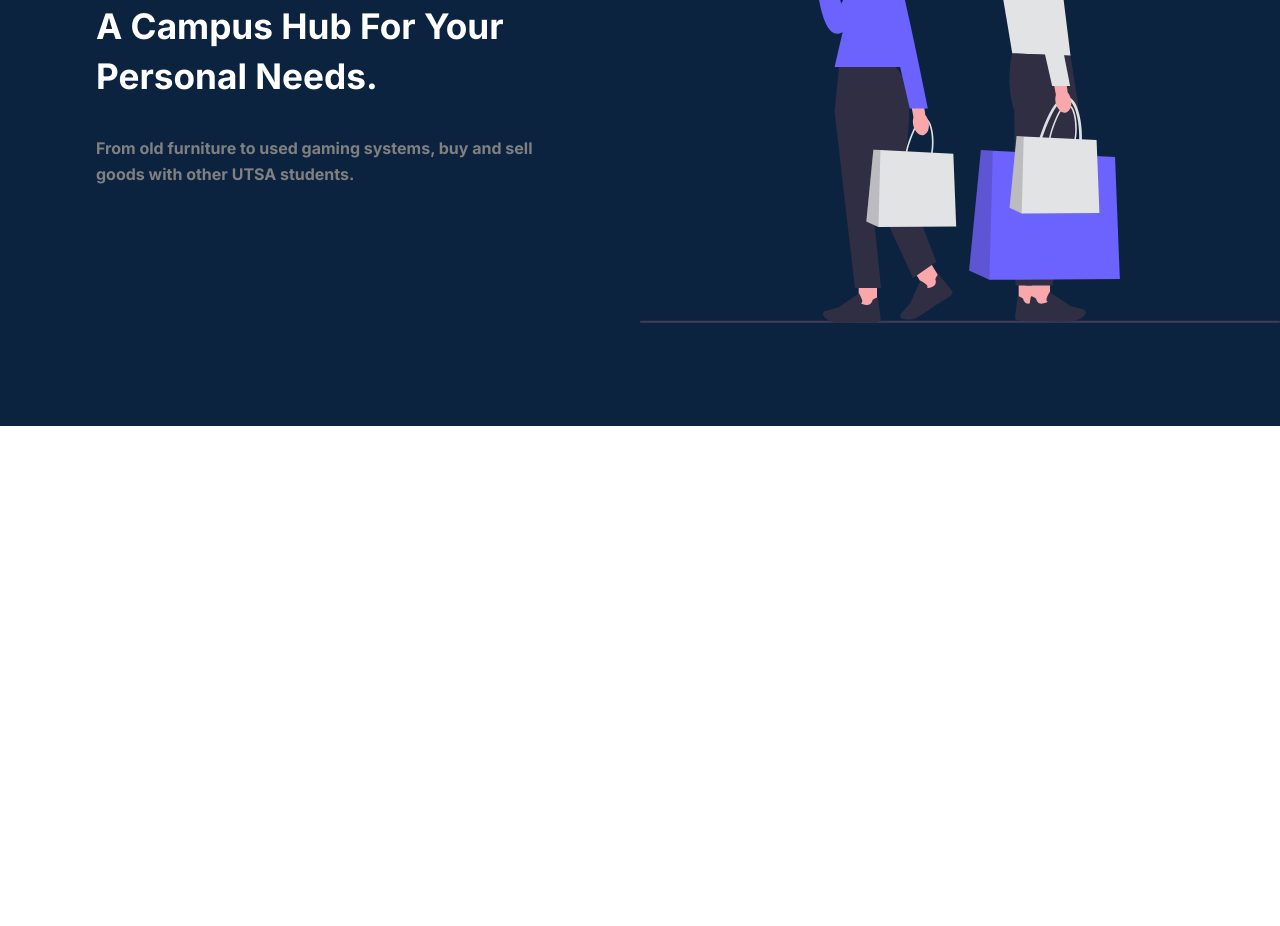
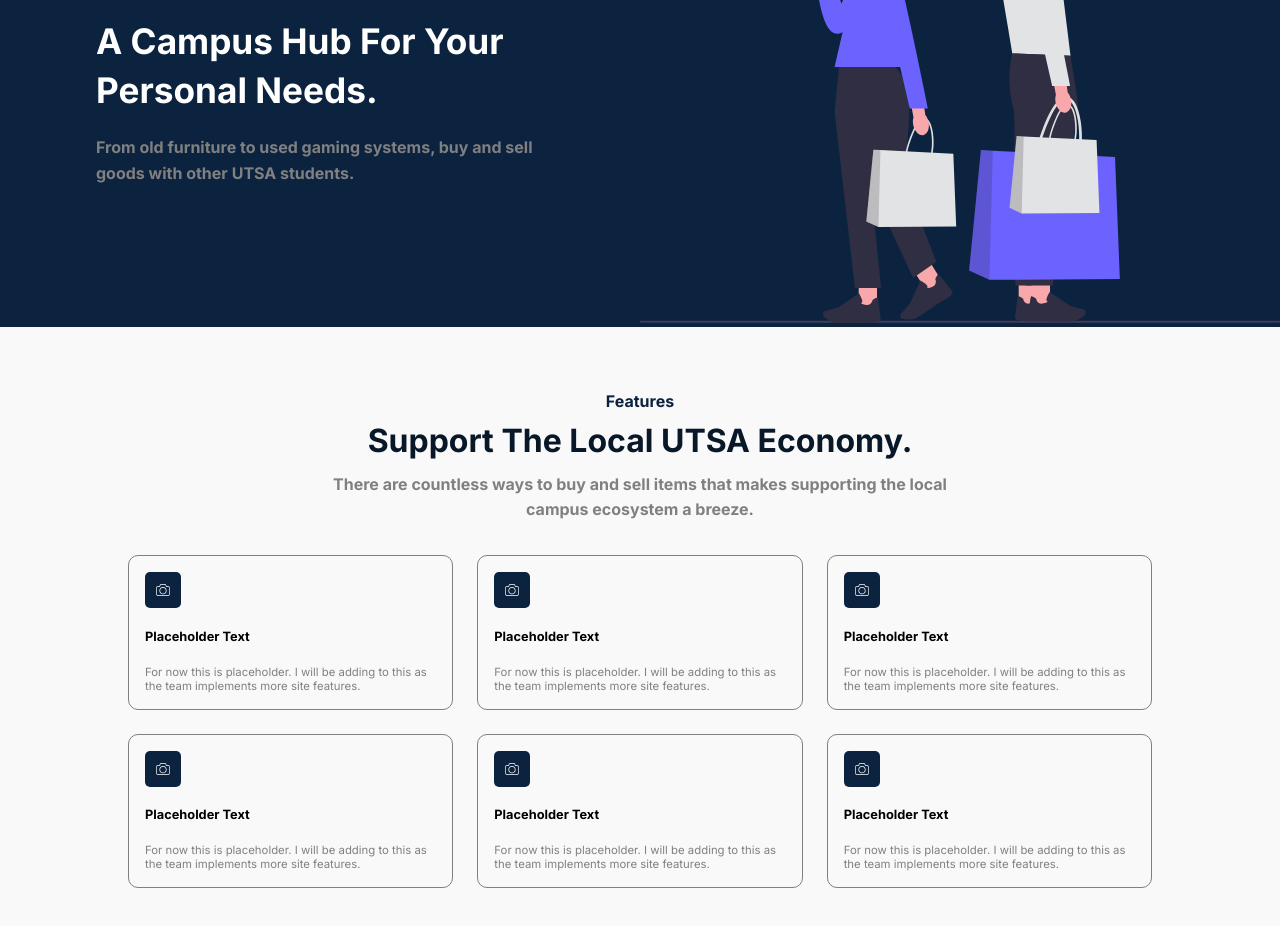
Before and after one commit to AnnalisaVuong/UTSA-Marketplace, a React (Vite) app in the folder frontend/: page / in a window 1280 px wide. Shown: the part 200-1126 px from the top of the page. Before the commit the page ends 800 px from the top, so only its background shows below. Built offline with nearby package versions, Linux system fonts and the light colour scheme.

Commit message:
Finished first iteration of the landing page.

```diff
--- /dev/null
+++ b/frontend/src/components/InfoBox.jsx
@@ -0,0 +1,57 @@
+import "@style/InfoBox.css";
+
+// @ts-ignore
+import cameraPath from "@assets/camera.svg";
+
+/**
+ * Component: InfoItem
+ *
+ * @description - An info box that displays information about the product.
+ *
+ * @param {Object} props
+ * @param {string} props.img - The image to display inside of the box.
+ * @param {string} props.alt - The alt for the image.
+ * @param {string} props.title - The title of the headline inside of the box.
+ * @param {string} props.children - The smaller text content underneath the title.
+ *
+ * @returns {React.ReactElement}
+ */
+function InfoItem({ img, alt, title, children }) {
+  return (
+    <div className="info-item">
+      <div className="logo-background">
+        <img src={img} alt={alt} />
+      </div>
+      <h1>{title}</h1>
+      <p>{children}</p>
+    </div>
+  );
+}
+
+/**
+ * Component: InfoBox
+ *
+ * @description - An information section of the page.
+ * Items are displayed in a grid layout.
+ *
+ * @returns {React.ReactElement}
+ */
+export default function InfoBox() {
+  /** @type {React.ReactElement[]} */
+  const elements = [];
+  for (let i = 0; i < 6; i++) {
+    elements.push(
+      <InfoItem
+        img={cameraPath}
+        alt="An image of a camera."
+        title="Placeholder Text"
+        key={`element-${i}`}
+      >
+        For now this is placeholder. I will be adding to this as the team
+        implements more site features.
+      </InfoItem>,
+    );
+  }
+
+  return <div className="info-grid">{elements}</div>;
+}
--- a/frontend/src/routes/LandingPage.jsx
+++ b/frontend/src/routes/LandingPage.jsx
@@ -1,5 +1,6 @@
 import Header from "@components/Header";
 import "@style/LandingPage.css";
+import InfoBox from "@components/InfoBox";
 
 // @ts-ignore - Tell LSP to ignore this line.
 import shoppingSvgPath from "@assets/shopping.svg";
@@ -35,6 +36,17 @@
           </div>
         </div>
       </div>
+      <div className="hero-section-white">
+        <div className="hero hero-white">
+          <h3>Features</h3>
+          <h1>Support The Local UTSA Economy.</h1>
+          <h2>
+            There are countless ways to buy and sell items that makes supporting
+            the local campus ecosystem a breeze.
+          </h2>
+        </div>
+        <InfoBox></InfoBox>
+      </div>
     </>
   );
 }
--- a/frontend/src/style/Header.css
+++ b/frontend/src/style/Header.css
@@ -15,7 +15,7 @@
   transition:
     background-color 400ms,
     filter 400ms;
-  filter: drop-shadow(0 2px 6px black);
+  filter: drop-shadow(0 1px 1px gray);
   position: sticky;
   top: 0px;
 }
--- /dev/null
+++ b/frontend/src/style/InfoBox.css
@@ -0,0 +1,58 @@
+.info-grid {
+  display: grid;
+  grid-template: 1fr 1fr / 1fr 1fr 1fr;
+  gap: 1.5em;
+  width: 80%;
+  height: 65%;
+}
+
+.info-item {
+  border: 0.5px solid #808080;
+  border-radius: 10px;
+  display: flex;
+  gap: 1.3em;
+  flex-direction: column;
+  justify-content: space-evenly;
+  padding: 1em;
+}
+
+.logo-background {
+  display: flex;
+  align-items: center;
+  background-color: #0c2340;
+  max-width: 16px;
+  max-height: 16px;
+  border-radius: 5px;
+  padding: 10px;
+}
+
+.logo-background img {
+  filter: invert(99%) sepia(31%) saturate(230%) hue-rotate(245deg)
+    brightness(112%) contrast(100%);
+}
+
+h1 {
+  font-size: 0.8rem;
+  margin: 0;
+}
+
+h3 {
+  margin: 0;
+}
+
+p {
+  font-size: 0.71rem;
+  color: #808080;
+  margin: 0;
+}
+
+@media screen and (max-width: 1000px) {
+  .info-grid {
+    grid-template: 1fr / 1fr;
+    gap: 1em;
+  }
+
+  .hero-white > h1 {
+    font-size: 1.5rem;
+  }
+}
--- a/frontend/src/style/LandingPage.css
+++ b/frontend/src/style/LandingPage.css
@@ -5,6 +5,13 @@
 
 .hero {
   max-width: 70%;
+  display: flex;
+  gap: 20px;
+  flex-direction: column;
+}
+
+h1 {
+  margin: 0;
 }
 
 .hero > h1 {
@@ -12,13 +19,19 @@
   color: #ffffff;
   font-size: 2.2rem;
   line-height: 1.4em;
-  margin-bottom: 1em;
 }
 
 .hero > h2 {
   font-size: 1rem;
   color: #808080;
   line-height: 1.6em;
+  margin: 0;
+}
+
+.hero > h3 {
+  color: #0c2340;
+  font-size: 1rem;
+  margin: 0;
 }
 
 .landing-hero-header {
@@ -26,8 +39,7 @@
   width: 100vw;
   max-width: 100%;
   box-sizing: border-box;
-  height: 550px;
-  padding: 0 0em;
+  height: 100%;
 }
 
 .landing-grid {
@@ -36,12 +48,48 @@
   width: 100%;
   align-items: center;
   justify-items: center;
-  height: 80%;
+  height: 100%;
 }
 
 .landing-grid img {
   width: 100%;
   height: 100%;
+}
+
+.hero-section-white {
+  height: 100%;
+  display: flex;
+  flex-direction: column;
+  background-color: #f9f9f9;
+  align-items: center;
+  justify-content: space-evenly;
+  padding: 4em 0em;
+  gap: 2em;
+}
+
+.hero-white {
+  align-items: center;
+  max-width: 50%;
+  gap: 0.5em;
+  text-align: center;
+}
+
+.hero-white > h1 {
+  color: #081828;
+  font-size: 2rem;
+}
+
+@media (max-width: 425px) {
+  .hero > h1 {
+    margin-bottom: 0.5em;
+    font-size: 1.3rem;
+    text-align: center;
+  }
+
+  .hero > h2 {
+    font-size: 0.8rem;
+    text-align: center;
+  }
 }
 
 @media (max-width: 1000px) {
@@ -65,17 +113,8 @@
     font-size: 1rem;
     text-align: center;
   }
-}
 
-@media (max-width: 425px) {
-  .hero > h1 {
-    margin-bottom: 0.5em;
-    font-size: 1.3rem;
-    text-align: center;
-  }
-
-  .hero > h2 {
-    font-size: 0.8rem;
-    text-align: center;
+  .hero-white {
+    max-width: 75%;
   }
 }
```
Also changed, not shown: frontend/src/assets/camera.svg (added).
